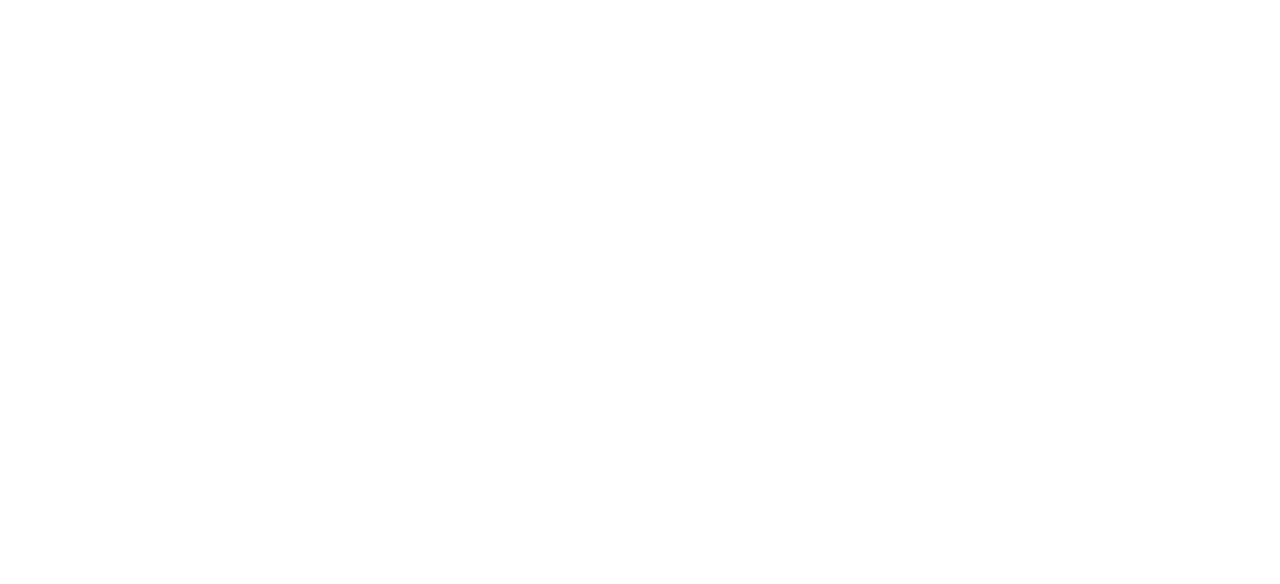
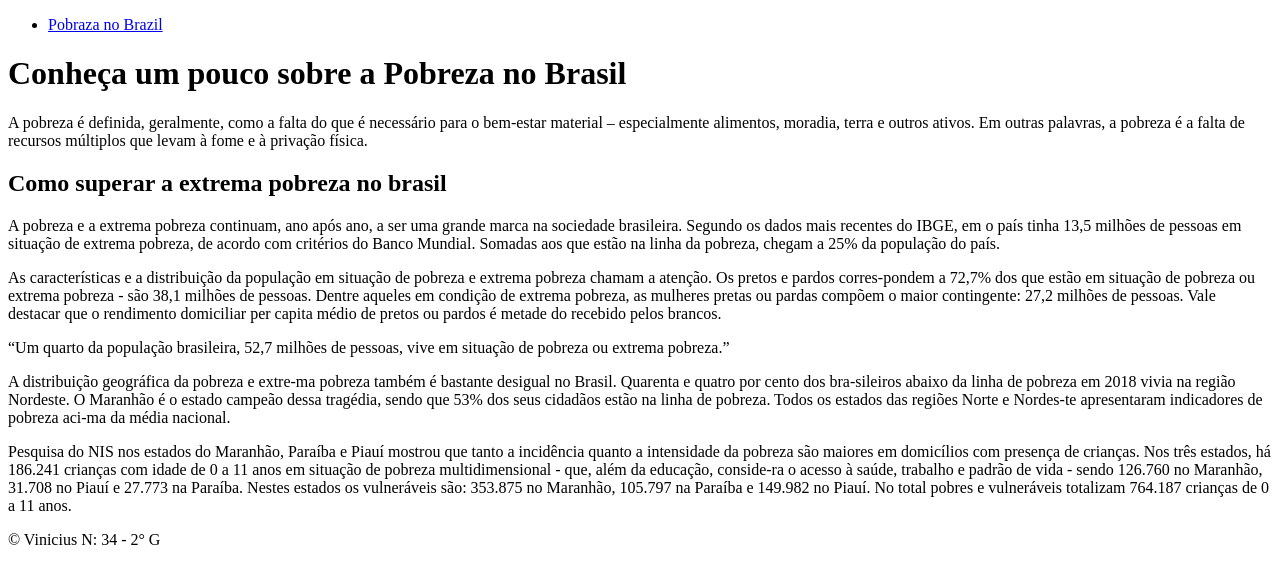
Before and after one commit to ViniciusCodato2319/segundog, a plain HTML site: page index.html in a window 1280 px wide. Drawn offline with Linux system fonts and the light colour scheme.

Commit message:
Pobreza no Brasil

```diff
--- a/index.html
+++ b/index.html
@@ -1,20 +1,50 @@
 <!DOCTYPE html>
-<html lang="en">
-<head>
-    <meta charset="UTF-8">
-    <meta http-equiv="X-UA-Compatible" content="IE=edge">
-    <meta name="viewport" content="width=device-width, initial-scale=1.0">
-    <title>Document</title>
-</head>
-<body>
-    <header class=" vinicin ">
+<html lang="pt-br" dir="ltr">
+   <head>
+    <meta charset="utf-8">
+    <title>Pobreza no Brasil</title>
+    <link rel="stylesheet" href="estilo.css">
+  </head>
+  <body>
+    <div class="menuPrincipal">
+      <nav>
+        <ul>
+          <li><a href="index.html">Pobraza no Brazil</a></li>
+        </ul>
+      </nav>
+    </div>
 
-    </header>
-    <section class="paidonel">
+<div class="conteudo">
+ <h1>Conheça um pouco sobre a Pobreza no Brasil</h1>
+<p>
+    A pobreza é definida, geralmente, como a falta do que é necessário para o bem-estar material – especialmente alimentos, moradia, terra e outros ativos. Em outras palavras, a pobreza é a falta de recursos múltiplos que levam à fome e à privação física.
+</p>
+<h2>Como superar a extrema pobreza no brasil</h2>
+ <p>
+    A pobreza e a extrema pobreza continuam, ano após ano, a ser uma grande marca na sociedade brasileira. Segundo os dados mais recentes do IBGE, em o país tinha 13,5 milhões de pessoas em situação de extrema pobreza, de acordo com critérios do Banco Mundial. Somadas aos que estão na linha da pobreza, chegam a 25% da população do país.
+ </p>
+<p>
+    As características e a distribuição da população em situação de pobreza e extrema pobreza chamam a atenção. Os pretos e pardos corres-pondem a 72,7% dos que estão em situação de pobreza ou extrema pobreza - são 38,1 milhões de pessoas. Dentre aqueles em condição de extrema pobreza, as mulheres pretas ou pardas compõem o maior contingente: 27,2 milhões de pessoas. Vale destacar que o rendimento domiciliar per capita médio de pretos ou pardos é metade do recebido pelos brancos.
+</p>
+<p>
+    “Um quarto da população brasileira, 52,7 milhões de pessoas, vive em situação de pobreza ou extrema pobreza.”
+</p>
+<p>
+    A distribuição geográfica da pobreza e extre-ma pobreza também é bastante desigual no Brasil. Quarenta e quatro por cento dos bra-sileiros abaixo da linha de pobreza em 2018 vivia na região Nordeste. O Maranhão é o estado campeão dessa tragédia, sendo que 53% dos seus cidadãos estão na linha de pobreza. Todos os estados das regiões Norte e Nordes-te apresentaram indicadores de pobreza aci-ma da média nacional.
+</p>
+<p>
+    Pesquisa do NIS nos estados do Maranhão, Paraíba e Piauí mostrou que tanto a incidência quanto a intensidade da pobreza são maiores em domicílios com presença de crianças. Nos três estados, há 186.241 crianças com idade de 0 a 11 anos em situação de pobreza multidimensional - que, além da educação, conside-ra o acesso à saúde, trabalho e padrão de vida - sendo 126.760 no Maranhão, 31.708 no Piauí e 27.773 na Paraíba. Nestes estados os vulneráveis são: 353.875 no Maranhão, 105.797 na Paraíba e 149.982 no Piauí. No total pobres e vulneráveis totalizam 764.187 crianças de 0 a 11 anos.
+</p>
+ <div class="capaRodape">
+  <div id="rodape">
+    &copy; Vinicius N: 34 - 2° G
+  </div>
+ </div>
 
-    </section>
-    <footer class="2grodape">
+</div>
 
-    </footer>
-</body>
+
+
+
+  </body>
 </html>
```
